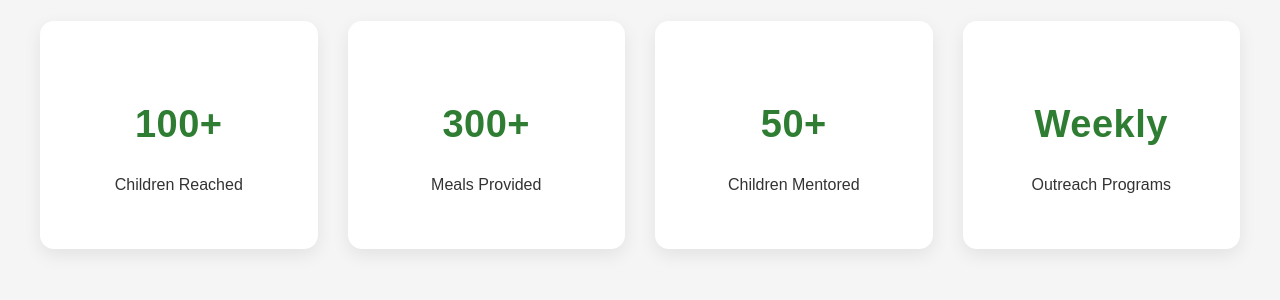
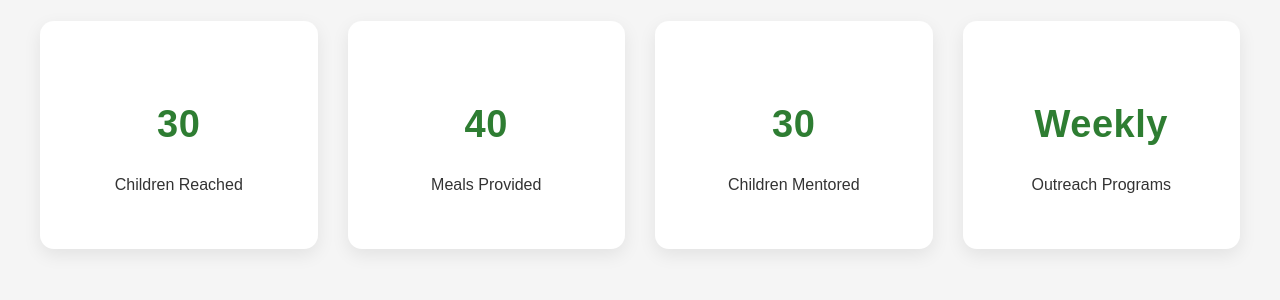
Before and after one commit to serwambala/biggod-nimule, a Django app: page /children/ in a window 1280 px wide. Shown: the part 3771-4071 px from the top of the page. Run offline with Django 5.2, Linux system fonts and the light colour scheme; some libraries are stand-ins or nearby versions.

Commit message:
changed stats of impact on children page

```diff
--- a/templates/pages/children.html
+++ b/templates/pages/children.html
@@ -189,15 +189,15 @@
         <h2>Our Impact</h2>
         <div class="children-impact-grid">
             <div class="impact-box">
-                <h3>100+</h3>
+                <h3>30</h3>
                 <p>Children Reached</p>
             </div>
             <div class="impact-box">
-                <h3>300+</h3>
+                <h3>40</h3>
                 <p>Meals Provided</p>
             </div>
             <div class="impact-box">
-                <h3>50+</h3>
+                <h3>30</h3>
                 <p>Children Mentored</p>
             </div>
             <div class="impact-box">
```
